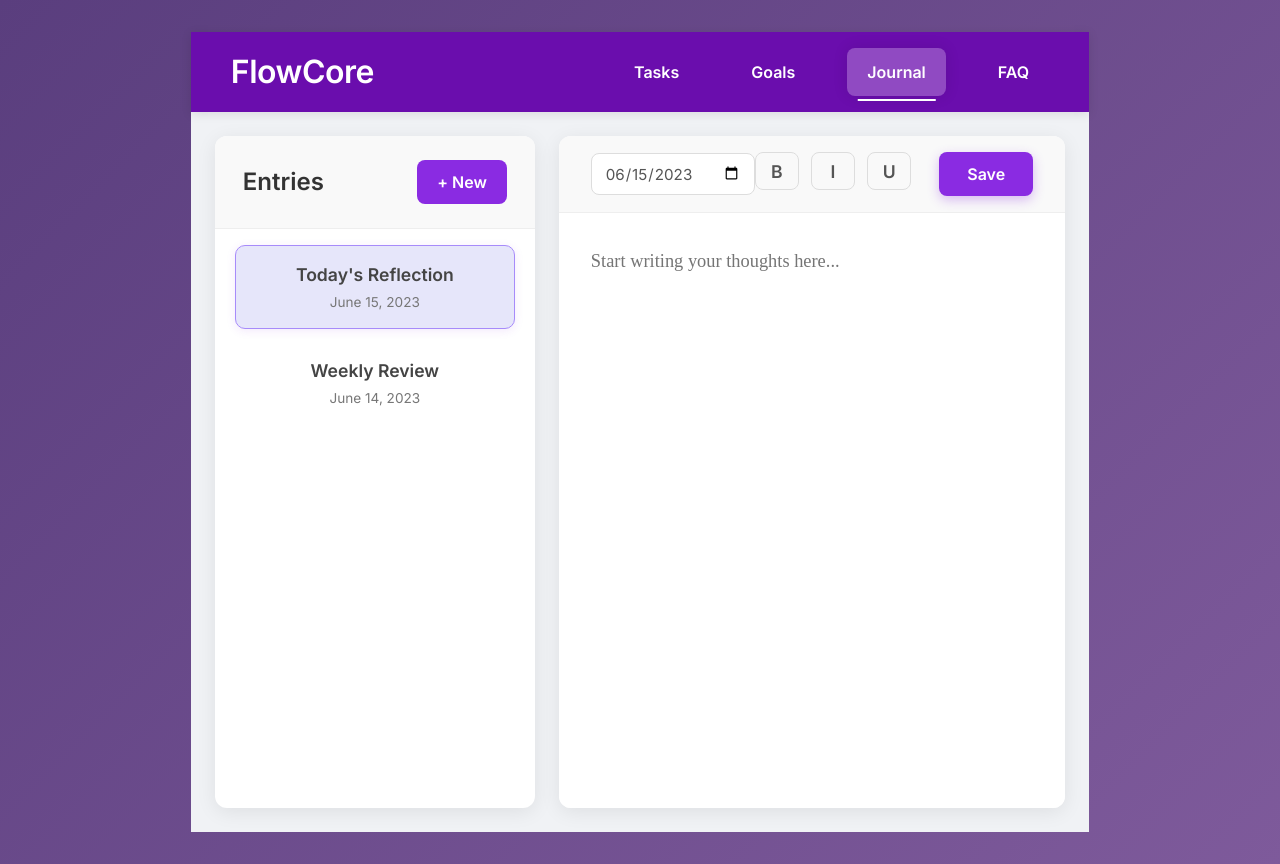
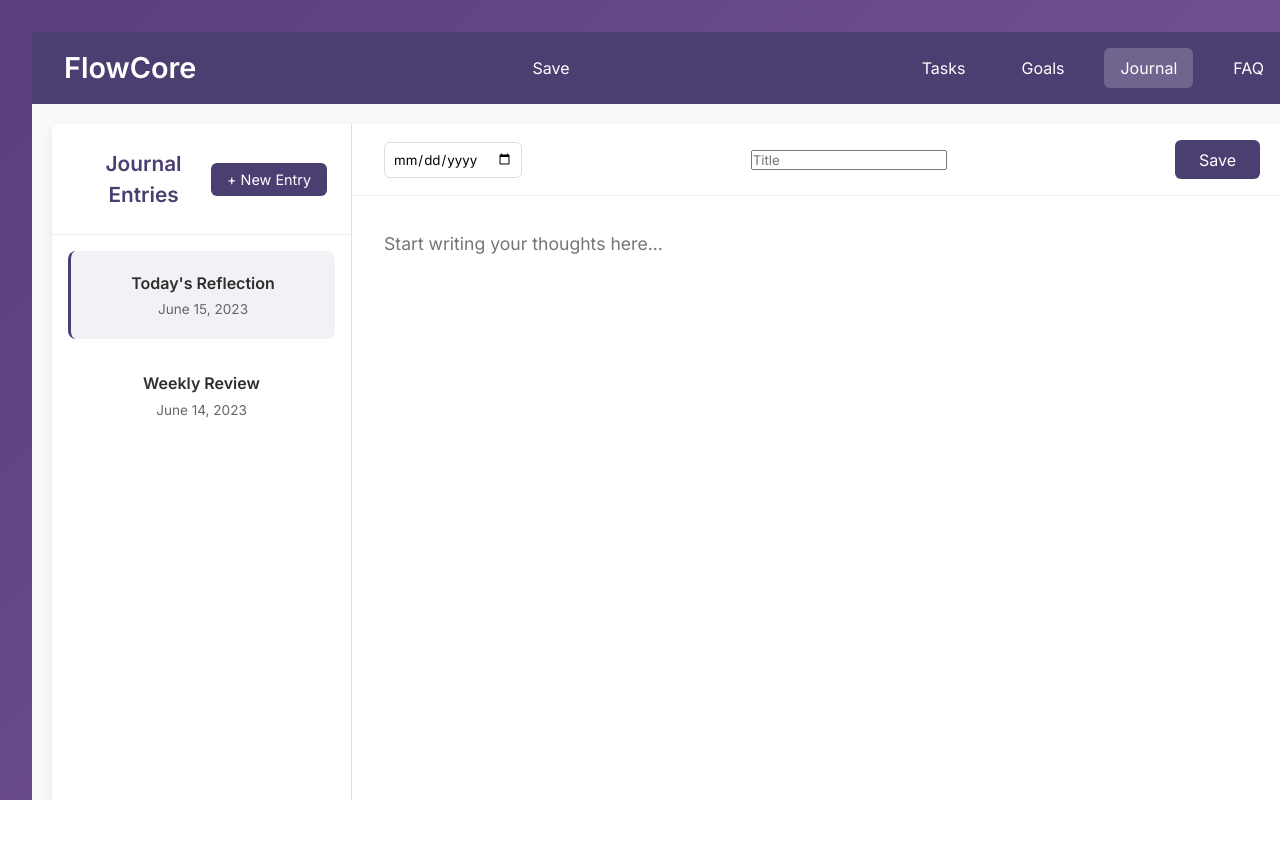
Before and after one commit to FrazzAhmed1/FlowCore, a React (Vite) app: page /journal in a window 1280 px wide. After the commit the page ends 800 px from the top, so only its background shows below. Built offline with nearby package versions, Linux system fonts and the light colour scheme.

Commit message:
worked on journaling functionality with states

```diff
--- a/src/Journal.css
+++ b/src/Journal.css
@@ -1,276 +1,195 @@
+html, body, #root {
+    margin: 0;
+    padding: 0;
+    height: 100%;
+    width: 100%;
+    box-sizing: border-box;
+    overflow-x: hidden;
+  }
+
   .journal-app {
       display: flex;
       flex-direction: column;
       height: 100vh;
-  background-color: #f0f2f5;
+      width: 100vw;
+      background-color: #f8f9fa;
       font-family: 'Inter', sans-serif;
-  color: #333;
   }
 
   .journal-header {
       display: flex;
       justify-content: space-between;
       align-items: center;
-  padding: 1rem 2.5rem;
-  background-color: #6a0dad; /* Deep Purple */
+      padding: 1rem 2rem;
+      background-color: #4b3f72;
       color: white;
-  box-shadow: 0 2px 10px rgba(0, 0, 0, 0.1);
+      flex-shrink: 0;
   }
 
   .journal-logo {
-  font-size: 2rem;
-  font-weight: 800;
+      font-size: 1.8rem;
+      font-weight: 700;
       margin: 0;
-  letter-spacing: -0.5px;
   }
 
   .journal-nav {
       display: flex;
-  gap: 2rem;
+      gap: 1.5rem;
+      flex-wrap: wrap;
+      justify-content: flex-end;
   }
 
   .nav-item {
       color: white;
       text-decoration: none;
-  font-weight: 600;
-  padding: 0.75rem 1.25rem;
-  border-radius: 8px;
-  transition: background 0.3s ease, transform 0.2s ease;
-  position: relative;
-}
-
-.nav-item::after {
-  content: '';
-  position: absolute;
-  width: 0;
-  height: 2px;
-  bottom: -5px;
-  left: 50%;
-  transform: translateX(-50%);
-  background-color: white;
-  transition: width 0.3s ease;
-}
-
-.nav-item:hover {
-  background: rgba(255, 255, 255, 0.15);
-  transform: translateY(-2px);
-}
-
-.nav-item:hover::after {
-  width: calc(100% - 20px);
+      font-weight: 500;
+      padding: 0.5rem 1rem;
+      border-radius: 6px;
+      transition: background 0.2s;
+      white-space: nowrap;
   }
 
   .nav-item.active {
-  background: rgba(255, 255, 255, 0.25);
-  box-shadow: 0 0 15px rgba(0, 0, 0, 0.1);
+      background: rgba(255, 255, 255, 0.2);
   }
 
-.nav-item.active::after {
-  width: calc(100% - 20px);
+  .journal-content-wrapper {
+      flex: 1;
+      display: flex;
+      justify-content: center;
+      align-items: stretch;
+      padding: 20px;
+      box-sizing: border-box;
   }
 
-.journal-main {
+  .journal-fullscreen {
       display: flex;
       flex: 1;
+      min-height: 0;
+      background: white;
+      box-shadow: 0 4px 12px rgba(0, 0, 0, 0.08);
+      border-radius: 8px;
       overflow: hidden;
-  padding: 1.5rem;
-  gap: 1.5rem;
   }
 
-.journal-sidebar {
-  width: 320px;
-  background-color: white;
-  border-radius: 12px;
-  box-shadow: 0 4px 20px rgba(0, 0, 0, 0.08);
+  .journal-entries-panel {
+      flex: 0 0 300px;
+      min-width: 250px;
+      max-width: 350px;
+      background: white;
+      border-right: 1px solid #e0e0e0;
       display: flex;
       flex-direction: column;
       overflow: hidden;
   }
 
-.sidebar-header {
+  .entries-header {
+      padding: 1.5rem;
+      border-bottom: 1px solid #eee;
       display: flex;
       justify-content: space-between;
       align-items: center;
-  padding: 1.5rem 1.75rem;
-  border-bottom: 1px solid #eee;
-  background-color: #f9f9f9;
+      flex-shrink: 0;
   }
 
-.sidebar-header h2 {
+  .entries-header h2 {
       margin: 0;
-  font-size: 1.5rem;
-  color: #333;
+      font-size: 1.3rem;
+      color: #4b3f72;
   }
 
   .new-entry-btn {
-  background: #8a2be2; /* Blue Violet */
+      background: #4b3f72;
       color: white;
       border: none;
-  border-radius: 8px;
-  padding: 0.75rem 1.25rem;
-  font-weight: 600;
+      border-radius: 6px;
+      padding: 0.5rem 1rem;
       cursor: pointer;
-  transition: background 0.3s ease, transform 0.2s ease;
-  display: flex;
-  align-items: center;
-  gap: 5px;
+      white-space: nowrap;
+      font-size: 0.9rem;
   }
 
-.new-entry-btn:hover {
-  background: #7a1cd1;
-  transform: translateY(-2px);
+  .entries-scroll-container {
+      flex: 1;
+      overflow-y: auto;
+      padding: 1rem;
   }
 
-.entries-list {
-  flex: 1;
-  overflow-y: auto;
-  padding: 1rem 1.25rem;
-  scrollbar-width: thin;
-  scrollbar-color: #d1c4e9 #f5f5f5;
+  .entry-card {
+      padding: 1.2rem;
+      margin-bottom: 0.8rem;
+      border-radius: 8px;
+      cursor: pointer;
+      transition: all 0.2s;
   }
 
-.entries-list::-webkit-scrollbar {
-  width: 8px;
+  .entry-card:hover {
+      background: #f5f5f5;
   }
 
-.entries-list::-webkit-scrollbar-track {
-  background: #f5f5f5;
-  border-radius: 10px;
+  .entry-card.active {
+      background: #f0f2f5;
+      border-left: 3px solid #4b3f72;
   }
 
-.entries-list::-webkit-scrollbar-thumb {
-  background-color: #d1c4e9;
-  border-radius: 10px;
-  border: 2px solid #f5f5f5;
+  .entry-card h3 {
+      margin: 0 0 0.3rem 0;
+      font-size: 1rem;
   }
 
-.entry-preview {
-  padding: 1rem 1.2rem;
-  margin-bottom: 0.75rem;
-  border-radius: 10px;
-  cursor: pointer;
-  transition: background-color 0.2s ease, transform 0.1s ease;
-  border: 1px solid transparent;
-}
-
-.entry-preview:hover {
-  background-color: #f0f2f5;
-  transform: translateY(-2px);
-}
-
-.entry-preview.active {
-  background-color: #e6e6fa; /* Lavender */
-  border-color: #a78bfa; /* Medium Purple */
-  box-shadow: 0 2px 10px rgba(138, 43, 226, 0.1);
-}
-
-.entry-preview h3 {
-  margin: 0 0 0.2rem 0;
-  font-size: 1.1rem;
-  color: #444;
-  font-weight: 600;
-}
-
-.entry-preview p {
+  .entry-card p {
       margin: 0;
-  color: #777;
+      color: #666;
       font-size: 0.85rem;
   }
 
-.journal-editor {
+  .journal-editor-panel {
       flex: 1;
       display: flex;
       flex-direction: column;
-  background-color: white;
-  border-radius: 12px;
-  box-shadow: 0 4px 20px rgba(0, 0, 0, 0.08);
+      background: white;
       overflow: hidden;
   }
 
-.editor-header {
+  .editor-toolbar {
+      padding: 1rem 2rem;
+      border-bottom: 1px solid #eee;
       display: flex;
       justify-content: space-between;
       align-items: center;
-  padding: 1rem 2rem;
-  border-bottom: 1px solid #eee;
-  background-color: #f9f9f9;
+      flex-shrink: 0;
   }
 
-.entry-date {
+  .editor-date {
       border: 1px solid #ddd;
-  border-radius: 8px;
-  padding: 0.6rem 0.8rem;
+      border-radius: 6px;
+      padding: 0.5rem;
       font-family: inherit;
-  font-size: 0.95rem;
-  color: #555;
-  outline: none;
-  transition: border-color 0.2s ease;
+      flex-grow: 0;
+      flex-shrink: 0;
   }
 
-.entry-date:focus {
-  border-color: #8a2be2;
+  .editor-save-btn {
+      background: #4b3f72;
+      color: white;
+      border: none;
+      border-radius: 6px;
+      padding: 0.6rem 1.5rem;
+      cursor: pointer;
+      flex-shrink: 0;
   }
 
-.editor-actions {
-  display: flex;
-  gap: 0.75rem;
-}
-
-.format-btn {
-  background: none;
-  border: 1px solid #ddd;
-  border-radius: 8px;
-  width: 38px;
-  height: 38px;
-  display: flex;
-  align-items: center;
-  justify-content: center;
-  cursor: pointer;
-  font-size: 1.1rem;
-  font-weight: 700;
-  color: #555;
-  transition: background-color 0.2s ease, border-color 0.2s ease, color 0.2s ease;
-}
-
-.format-btn:hover {
-  background-color: #f0f2f5;
-  border-color: #c9c9c9;
-  color: #333;
-}
-
-.save-btn {
-  background: #8a2be2; /* Blue Violet */
-  color: white;
-  border: none;
-  border-radius: 8px;
-  padding: 0.75rem 1.75rem;
-  margin-left: 1rem;
-  font-weight: 600;
-  cursor: pointer;
-  transition: background 0.3s ease, transform 0.2s ease;
-  box-shadow: 0 4px 12px rgba(138, 43, 226, 0.3);
-}
-
-.save-btn:hover {
-  background: #7a1cd1;
-  transform: translateY(-2px);
-  box-shadow: 0 6px 15px rgba(138, 43, 226, 0.4);
-}
-
-.journal-textarea {
+  .editor-main {
       flex: 1;
       padding: 2rem;
       border: none;
       resize: none;
-  font-family: 'Merriweather', serif; /* A more elegant font for notes */
-  font-size: 1.15rem;
+      font-family: inherit;
+      font-size: 1.1rem;
       line-height: 1.8;
-  color: #333;
       overflow-y: auto;
-  white-space: pre-wrap; /* Ensures line breaks and spaces are preserved */
-  word-wrap: break-word; /* Prevents long words from overflowing */
   }
 
-.journal-textarea:focus {
+  .editor-main:focus {
       outline: none;
   }
--- a/src/Journal.jsx
+++ b/src/Journal.jsx
@@ -1,12 +1,37 @@
-import React from 'react';
+import React, { useState } from 'react';
 import { Link } from 'react-router-dom';
 import './Journal.css';
 
 const Journal = () => {
+    const [date, setDate] = useState('');
+    const [title, setTitle] = useState('');
+    const [write, setWrite] = useState('');
+    const [array, setArray] = useState([]);
+
+    const addJournal = () => {
+        if (write.trim() === '') {
+            return;
+        }
+
+        const journal = {
+            id: Date.now(),
+            nametag: title,
+            input: write,
+            time: date,
+        };
+
+        setArray([...array, journal]);
+
+        setDate('');
+        setTitle('');
+        setWrite('');
+    };
+
     return (
         <div className="journal-app">
             <header className="journal-header">
                 <h1 className="journal-logo">FlowCore</h1>
+                <button onClick={addJournal} className="editor-save-btn">Save</button>
                 <nav className="journal-nav">
                     <Link to="/tasks" className="nav-item">Tasks</Link>
                     <Link to="/goals" className="nav-item">Goals</Link>
@@ -15,42 +40,55 @@ const Journal = () => {
                 </nav>
             </header>
 
-      <div className="journal-main">
-        <div className="journal-sidebar">
-          <div className="sidebar-header">
-            <h2>Entries</h2>
-            <button className="new-entry-btn">+ New</button>
+            <div className="journal-content-wrapper">
+                <div className="journal-fullscreen">
+                    <div className="journal-entries-panel">
+                        <div className="entries-header">
+                            <h2>Journal Entries</h2>
+                            <button className="new-entry-btn">+ New Entry</button>
                         </div>
-          <div className="entries-list">
-            <div className="entry-preview active">
+                        <div className="entries-scroll-container">
+                            {array.map((entry, index) => (
+                                <div key={entry.id} className="entry-card">
+                                    <h3>{entry.nametag}</h3>
+                                    <p>{entry.time}</p>
+                                </div>
+                            ))}
+                            <div className="entry-card active">
                                 <h3>Today's Reflection</h3>
                                 <p>June 15, 2023</p>
                             </div>
-            <div className="entry-preview">
+                            <div className="entry-card">
                                 <h3>Weekly Review</h3>
                                 <p>June 14, 2023</p>
                             </div>
                         </div>
                     </div>
 
-        <div className="journal-editor">
-          <div className="editor-header">
+                    <div className="journal-editor-panel">
+                        <div className="editor-toolbar">
                             <input
                                 type="date"
-              className="entry-date"
-              value="2023-06-15"
+                                className="editor-date"
+                                value={date}
+                                onChange={(e) => setDate(e.target.value)}
                             />
-            <div className="editor-actions">
-              <button className="format-btn">B</button>
-              <button className="format-btn">I</button>
-              <button className="format-btn">U</button>
-              <button className="save-btn">Save</button>
-            </div>
+                            <input
+                                type="text"
+                                value={title}
+                                onChange={(e) => setTitle(e.target.value)}
+                                placeholder="Title"
+                                className="editor-title-input"
+                            />
+                            <button onClick={addJournal} className="editor-save-btn">Save</button>
                         </div>
                         <textarea
-            className="journal-textarea"
+                            className="editor-main"
                             placeholder="Start writing your thoughts here..."
+                            value={write}
+                            onChange={(e) => setWrite(e.target.value)}
                         ></textarea>
+                    </div>
                 </div>
             </div>
         </div>
--- a/src/TaskPage.jsx
+++ b/src/TaskPage.jsx
@@ -90,6 +90,7 @@ const TaskPage = () => {
                     Delete
                   </button>
                   <button className="update-button">Update</button>
+                  <button onClick={()=> deleteTask(index)} className="complete-button"> Complete </button>
                 </div>
               </div>
             ))}
```
Also changed, not shown: src/GoalPage.jsx (line endings or trailing spaces), src/HomePage.jsx (line endings or trailing spaces), src/Statistics.jsx (line endings or trailing spaces), src/timer.jsx (line endings or trailing spaces). Lines whose indentation alone changed are shown as unchanged.
